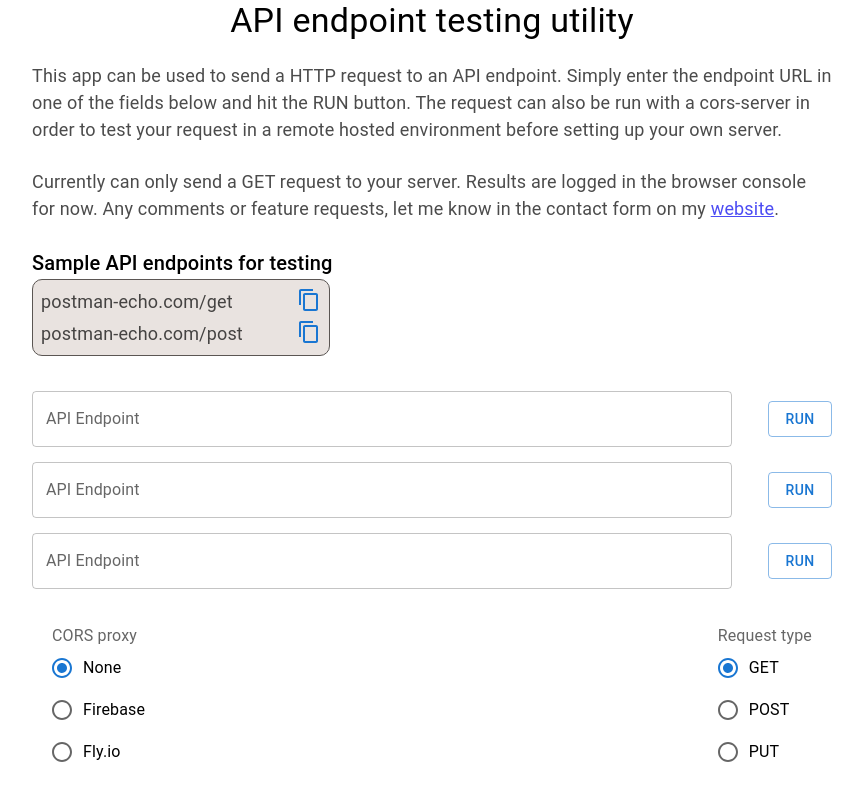
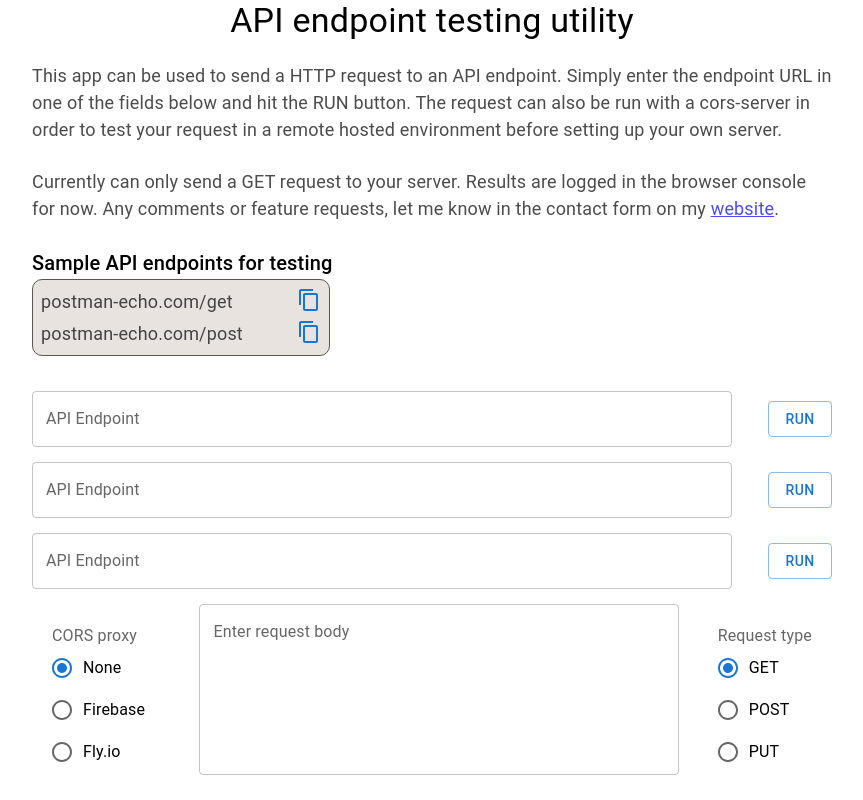
Before and after one commit to isoaxe/test-my-api, a React (Create React App) app: page / in a window 1280 px wide. Shown: the whole page, without its empty margins (208-1071 px from the left). Built offline with nearby package versions, Linux system fonts and the light colour scheme.

Commit message:
App: Add the RequestBody component
+ Import and implement the new RequestBody component.
+ Create the requestBody state variable and pass it and the setter to the new component.

```diff
--- a/src/App.tsx
+++ b/src/App.tsx
@@ -6,10 +6,12 @@ import SampleUrls from "./components/SampleUrls";
 import UrlSubmitter from "./components/UrlSubmitter";
 import ProxySelector from "./components/ProxySelector";
 import RequestSelector from "./components/RequestSelector";
+import RequestBody from "./components/RequestBody";
 
 function App() {
   const [proxyUrl, setProxyUrl] = useState("");
   const [requestType, setRequestType] = useState("get");
+  const [requestBody, setRequestBody] = useState("");
 
   return (
     <Box sx={appStyle}>
@@ -21,6 +23,10 @@ function App() {
       <UrlSubmitter proxyUrl={proxyUrl} />
       <Box sx={selectorWrapperStyle}>
         <ProxySelector proxyUrl={proxyUrl} setProxyUrl={setProxyUrl} />
+        <RequestBody
+          requestBody={requestBody}
+          setRequestBody={setRequestBody}
+        />
         <RequestSelector
           requestType={requestType}
           setRequestType={setRequestType}
```
